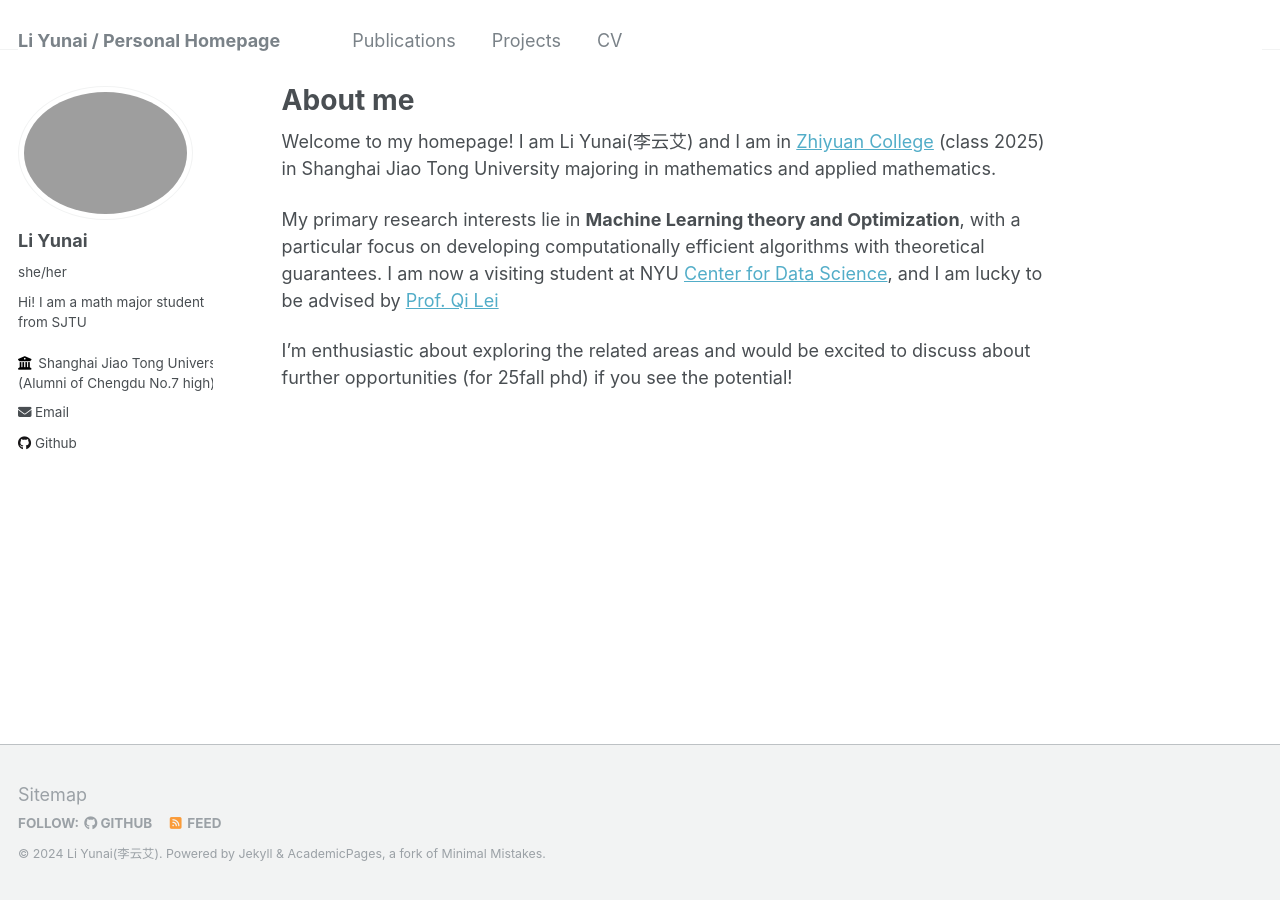
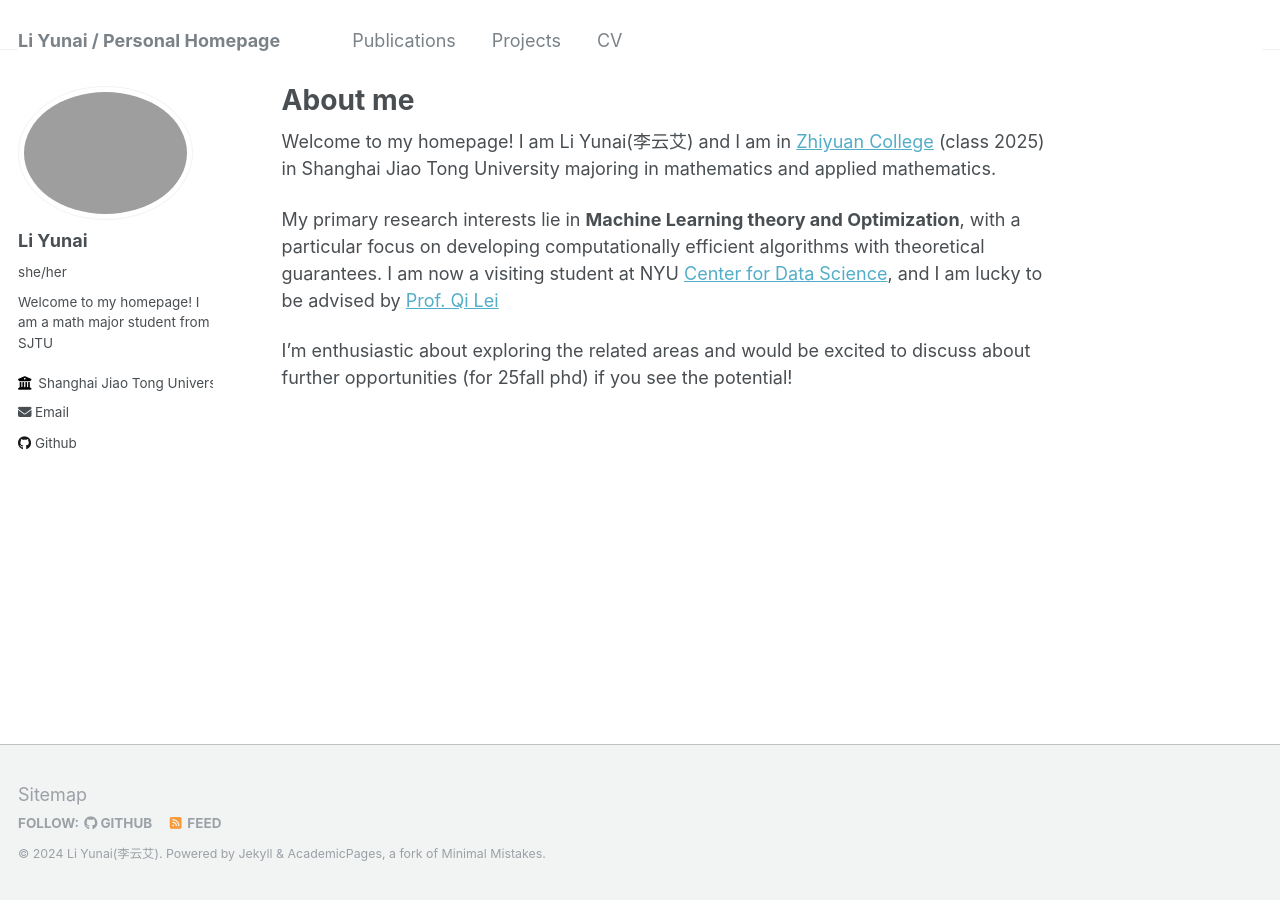
Before and after one commit to Li-Yunai/Li-Yunai.github.io, a Jekyll site: the page built from _pages/about.md, in a window 1280 px wide. Built offline with Jekyll 4.4.1, drawn with Linux system fonts in a browser that asks for light colours.

Commit message:
Update _config.yml

```diff
--- a/_config.yml
+++ b/_config.yml
@@ -24,11 +24,11 @@ author:
   avatar           : "photo.png"
   name             : "Li Yunai"
   pronouns         : "she/her"
-  bio              : "Hi! I am a math major student from SJTU"
+  bio              : "Welcome to my homepage! I am a math major student from SJTU"
   employer         : "Shanghai Jiao Tong University<br />
-                    (Alumni of Chengdu No.7 high)"
+                    "
   uri              : # URL
-  email            : "li5yun2ai8@gmail.com"
+  email            : "yl13580@nyu.edu"
 
   # Academic websites
   arxiv            : # URL - Update with the correct link to your profile
```
